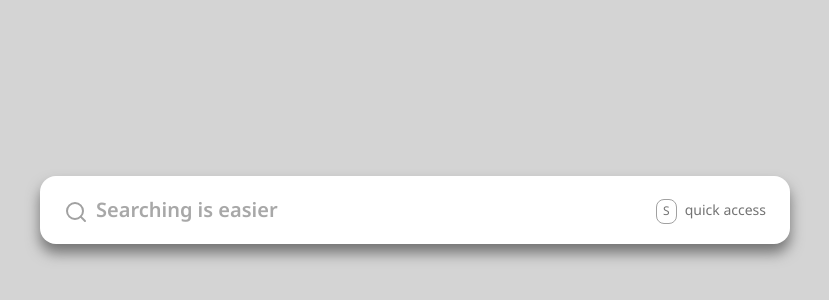
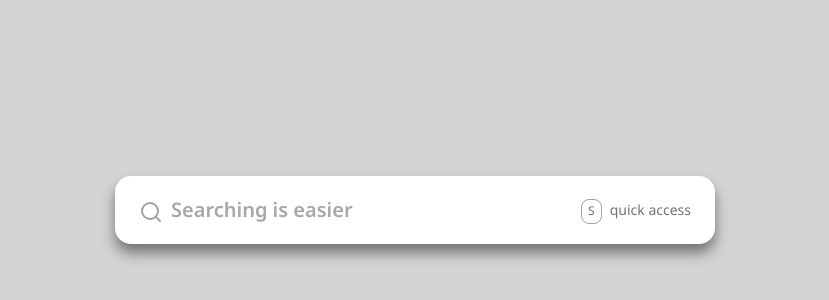
Before and after one commit to ultfsuraj/dots_search, a Next.js app: page / in a window 1280 px wide. Shown: the part 190-490 px from the top of the page, without its empty margins (225-1054 px from the left). Built offline with nearby package versions, Linux system fonts and the light colour scheme.

Commit message:
hover show new tab

```diff
--- a/src/app/page.tsx
+++ b/src/app/page.tsx
@@ -118,7 +118,7 @@ const Page = () => {
   return (
     <motion.div
       ref={containerRef}
-      className="relative w-[60%] max-w-[750px] min-w-[550px] cursor-none overflow-hidden rounded-2xl bg-white drop-shadow-xl drop-shadow-neutral-500"
+      className="relative w-[60%] max-w-[600px] min-w-[550px] cursor-none overflow-hidden rounded-2xl bg-white drop-shadow-xl drop-shadow-neutral-500"
       onMouseMove={(e) => {
         handleMouseMove(e);
       }}
--- a/src/components/LinkTab.tsx
+++ b/src/components/LinkTab.tsx
@@ -29,7 +29,7 @@ const LinkTab = ({
   const [copied, setCopied] = useState<boolean>(false);
 
   return (
-    <div className={cn('flex w-full items-center justify-between py-3', className)}>
+    <div className={cn('group flex w-full items-center justify-between py-3', className)}>
       <div className="flex items-center gap-3">
         <div className={cn('relative aspect-square w-10 rounded-md', !icon ? 'bg-neutral-100' : '')}>
           {icon?.includes('http') ? (
@@ -92,7 +92,7 @@ const LinkTab = ({
         </div>
       </div>
       {heading && (
-        <div className="relative flex items-center gap-3 font-semibold">
+        <div className="relative hidden items-center gap-3 font-semibold group-hover:flex">
           <Link
             onClick={() => {
               setCopied(true);
```
